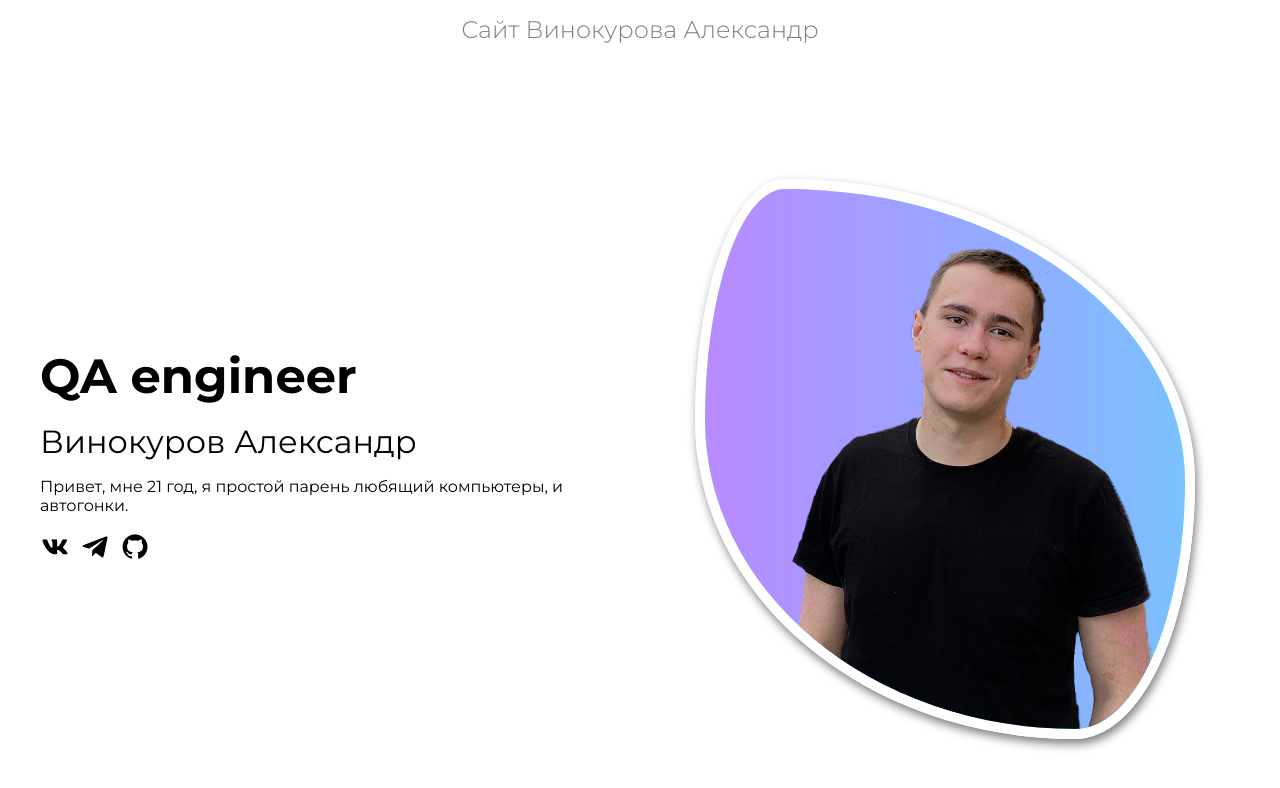
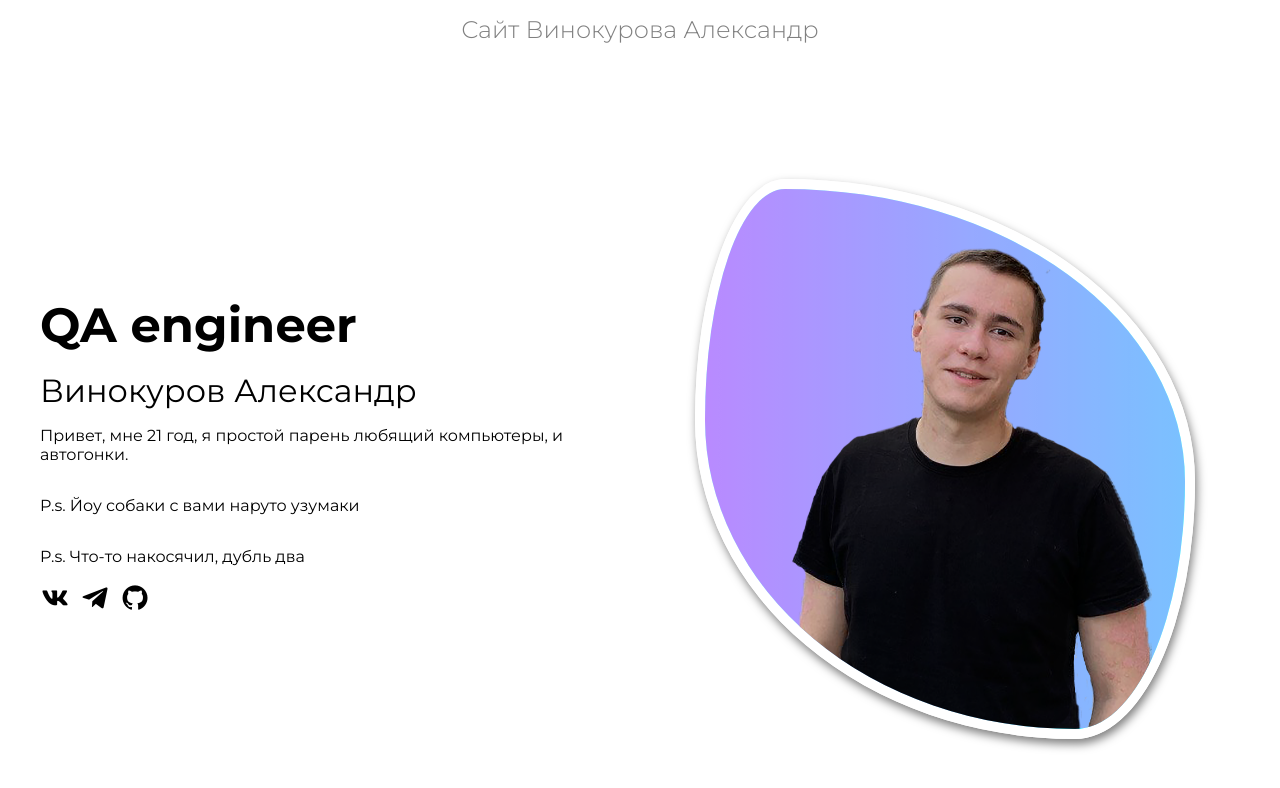
Before and after one commit to QA-fluffy/-HTML-CSS, a plain HTML site: page index.html in a window 1280 px wide. Drawn offline with nearby package versions, Linux system fonts and the light colour scheme.

Commit message:
добавил строчку

```diff
--- a/index.html
+++ b/index.html
@@ -29,6 +29,8 @@
         <p class="hero__description">
           Привет, мне 21 год, я простой парень любящий компьютеры, и автогонки.
         </p>
+        <p>P.s. Йоу собаки с вами наруто узумаки</p>
+        <p>P.s. Что-то накосячил, дубль два</p>
 
 
         <div class="hero__links">
```
